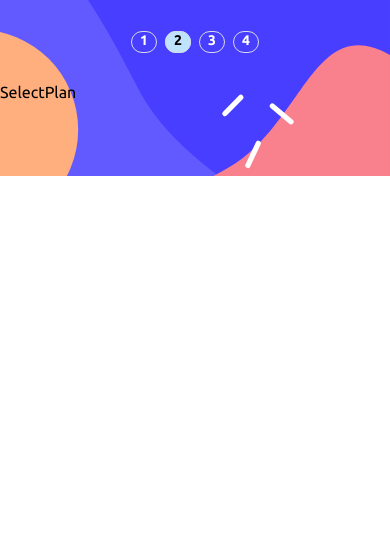
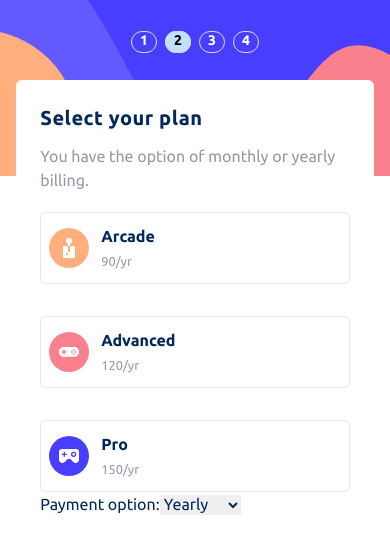
Before and after one commit to JaacielBriseo/multi-step-form, a React (Create React App) app: page /select in a window 390 px wide. Shown: the top 554 px of the page. Built offline with nearby package versions, Linux system fonts and the light colour scheme.

Commit message:
Select your plan step for mobile version

```diff
--- /dev/null
+++ b/src/assets/index.ts
@@ -0,0 +1,7 @@
+import Advanced from './icon-advanced.svg';
+import Arcade from './icon-arcade.svg';
+import Checkmark from './icon-checkmark.svg';
+import Pro from './icon-pro.svg';
+import Thankyou from './icon-thank-you.svg';
+
+export { Advanced, Arcade, Checkmark, Pro, Thankyou };
--- /dev/null
+++ b/src/components/SelectYourPlan.tsx
@@ -0,0 +1,63 @@
+import { useAppSelector } from '../store/hookTypes';
+import { Advanced, Arcade, Pro } from '../assets';
+import { useState } from 'react';
+interface PlanOption {
+	plan: string;
+	monthly: string;
+	yearly: string;
+	icon: string;
+}
+export const SelectYourPlan = () => {
+	const { paymentType } = useAppSelector((state) => state.subscription);
+	const [isSelected, setIsSelected] = useState<number | null>(null);
+
+	let activeStyle = 'bg-gray-50 border-MarineBlue';
+	const options: PlanOption[] = [
+		{
+			plan: 'Arcade',
+			monthly: '9/mo',
+			yearly: '90/yr',
+			icon: Arcade,
+		},
+		{
+			plan: 'Advanced',
+			monthly: '12/mo',
+			yearly: '120/yr',
+			icon: Advanced,
+		},
+		{
+			plan: 'Pro',
+			monthly: '15/mo',
+			yearly: '150/yr',
+			icon: Pro,
+		},
+	];
+	return (
+		<div className='text-MarineBlue'>
+			<div className='mb-5 space-y-3'>
+				<h1 className='font-bold text-xl tracking-wide'>Select your plan </h1>
+				<p className='text-CoolGray'>You have the option of monthly or yearly billing.</p>
+			</div>
+			<div className='flex flex-col justify-center items-center space-y-8'>
+				{options.map((option, index) => {
+					return (
+						<button
+							key={option.plan}
+							name={option.plan}
+							onClick={() => setIsSelected(index)}
+							className={`flex w-full h-[4.5rem] items-center rounded-md space-x-3 border px-2 ${
+								isSelected === index && activeStyle
+							}`}
+						>
+							<img src={option.icon} alt='icon' />
+							<div className='text-start'>
+								<h2 className='font-semibold'>{option.plan}</h2>
+								<small className='text-CoolGray'>{paymentType === 'monthly' ? option.monthly : option.yearly}</small>
+							</div>
+						</button>
+					);
+				})}
+			</div>
+		</div>
+	);
+};
--- a/src/interfaces/interfaces.ts
+++ b/src/interfaces/interfaces.ts
@@ -6,6 +6,6 @@ export interface SubscriptionState {
 		phone: string;
 	} | null;
 	paymentType: 'monthly' | 'yearly' | null;
-	paymentMethod: 'card' | 'paypal' | 'other' | null;
+	subscriptionPlan: 'arcade' | 'advanced' | 'pro' | null;
 	confirmed: boolean | null;
 }
--- a/src/store/app/subscriptionSlice.ts
+++ b/src/store/app/subscriptionSlice.ts
@@ -5,7 +5,7 @@ const initialState: SubscriptionState = {
 	step: 1,
 	userInfo: null,
 	paymentType: null,
-	paymentMethod: null,
+	subscriptionPlan: null,
 	confirmed: null,
 };
 
@@ -22,8 +22,8 @@ export const subscriptionSlice = createSlice({
 		setPaymentType: (state, action: { payload: SubscriptionState['paymentType'] }) => {
 			state.paymentType = action.payload;
 		},
-		setPaymentMethod: (state, action: { payload: SubscriptionState['paymentMethod'] }) => {
-			state.paymentMethod = action.payload;
+		setSubscriptionPlan: (state, action: { payload: SubscriptionState['subscriptionPlan'] }) => {
+			state.subscriptionPlan = action.payload;
 		},
 		setConfirmed: (state, action: { payload: SubscriptionState['confirmed'] }) => {
 			state.confirmed = action.payload;
@@ -31,6 +31,6 @@ export const subscriptionSlice = createSlice({
 	},
 });
 
-export const { setStep, setUserInfo, setPaymentType, setPaymentMethod, setConfirmed } = subscriptionSlice.actions;
+export const { setStep, setUserInfo, setPaymentType, setSubscriptionPlan, setConfirmed } = subscriptionSlice.actions;
 
 export default subscriptionSlice.reducer;
--- a/src/views/SelectPlan.tsx
+++ b/src/views/SelectPlan.tsx
@@ -1,6 +1,43 @@
+import { Formik, Form, Field } from 'formik';
+import { useAppDispatch, useAppSelector } from '../store/hookTypes';
+import { setPaymentType } from '../store';
+import { SelectYourPlan } from '../components/SelectYourPlan';
 
 export const SelectPlan = () => {
-  return (
-    <div>SelectPlan</div>
-  )
-}
+	const dispatch = useAppDispatch();
+	return (
+		<Formik
+			initialValues={{
+				paymentOption: 'yearly',
+			}}
+			onSubmit={(values) => {
+				console.log(values);
+			}}
+			validateOnChange
+		>
+			{({ setFieldValue }) => {
+				return (
+					<div className='flex flex-col mx-auto w-11/12 bg-White rounded-md p-6 text-MarineBlue'>
+						<SelectYourPlan />
+						<Form>
+							<label htmlFor='paymentOption'>
+								Payment option:
+								<Field
+									name='paymentOption'
+									component='select'
+									onChange={(e: any) => {
+										setFieldValue('paymentOption', e.target.value);
+										dispatch(setPaymentType(e.target.value));
+									}}
+								>
+									<option value='yearly'>Yearly</option>
+									<option value='monthly'>Monthly</option>
+								</Field>
+							</label>
+						</Form>
+					</div>
+				);
+			}}
+		</Formik>
+	);
+};
--- a/src/views/UserInfoForm.tsx
+++ b/src/views/UserInfoForm.tsx
@@ -1,11 +1,13 @@
+import * as Yup from 'yup';
+import { useNavigate } from 'react-router-dom';
+import { setStep, setUserInfo, useAppDispatch } from '../store';
 import { Formik, Form, Field, ErrorMessage } from 'formik';
-import { useNavigate } from 'react-router-dom';
-import * as Yup from 'yup';
-import { setUserInfo, useAppDispatch } from '../store';
 
 export const UserInfoForm = () => {
 	const dispatch = useAppDispatch();
 	const navigate = useNavigate();
+
+
 	return (
 		<Formik
 			initialValues={{
@@ -22,6 +24,8 @@ export const UserInfoForm = () => {
 			})}
 			onSubmit={(values) => {
 				dispatch(setUserInfo(values));
+				dispatch(setStep(2));
+				navigate('/select');
 			}}
 		>
 			{({ errors }) => (
@@ -36,7 +40,7 @@ export const UserInfoForm = () => {
 						<Field
 							name='name'
 							type='text'
-							className={`border-2 h-10 ${errors.name && 'border-StrawberryRed'} `}
+							className={`border-2 h-11 rounded-lg ${errors.name && 'border-StrawberryRed'} `}
 							placeholder='	e.g. Stephen King'
 						/>
 					</div>
@@ -49,7 +53,7 @@ export const UserInfoForm = () => {
 						<Field
 							name='email'
 							type='email'
-							className={`border-2 h-10 ${errors.email && 'border-StrawberryRed'} `}
+							className={`border-2 h-11 rounded-lg ${errors.email && 'border-StrawberryRed'} `}
 							placeholder='	e.g. stephenking@lorem.com'
 						/>
 					</div>
@@ -62,17 +66,13 @@ export const UserInfoForm = () => {
 						<Field
 							name='phone'
 							type='text'
-							className={`border-2 h-10 ${errors.phone && 'border-StrawberryRed'} `}
+							className={`border-2 h-11 rounded-lg ${errors.phone && 'border-StrawberryRed'} `}
 							placeholder='	e.g. +1 234 567 890'
 						/>
 					</div>
 
 					<div className='flex justify-end mt-20'>
-						<button
-							// onClick={() => navigate('/select')}
-							type='submit'
-							className='w-24 h-9 p-1 bg-MarineBlue text-White rounded-md '
-						>
+						<button type='submit' className='w-24 h-9 p-1 bg-MarineBlue text-White rounded-md '>
 							Next Step
 						</button>
 					</div>
```
